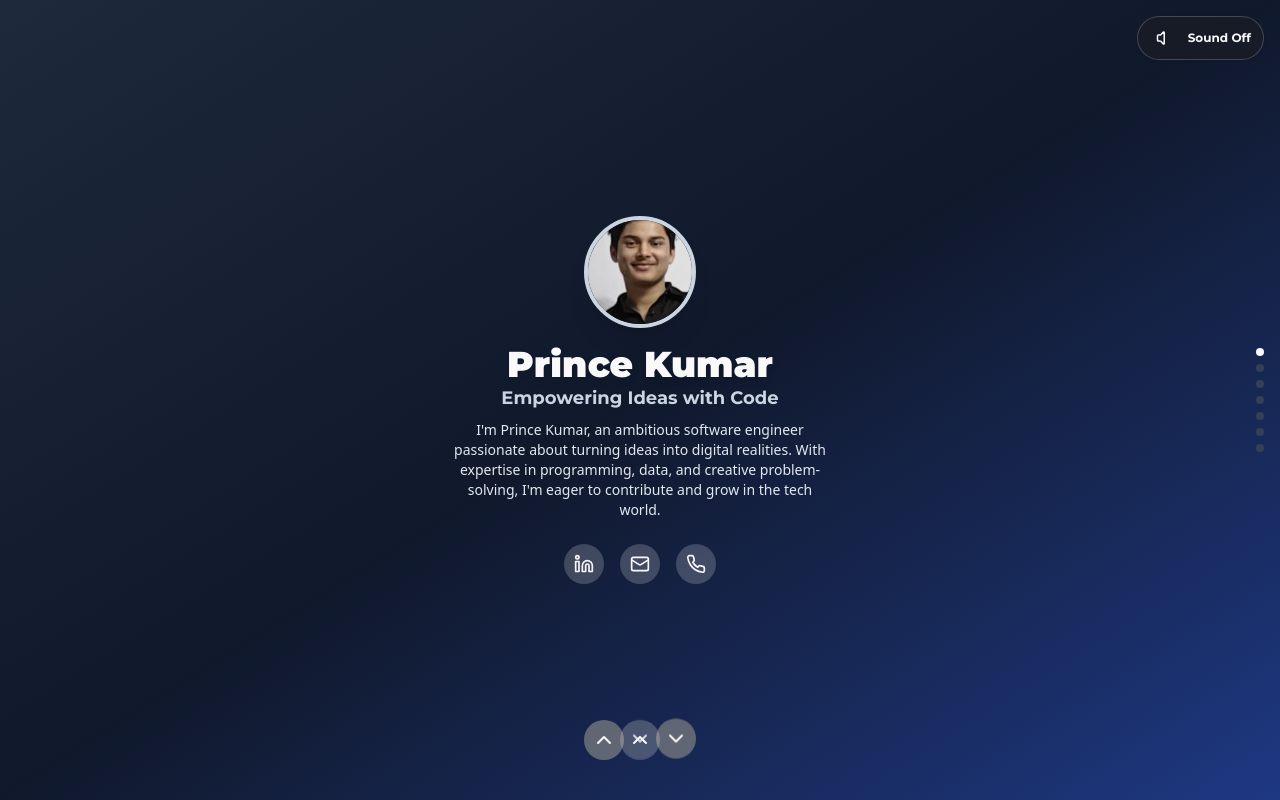
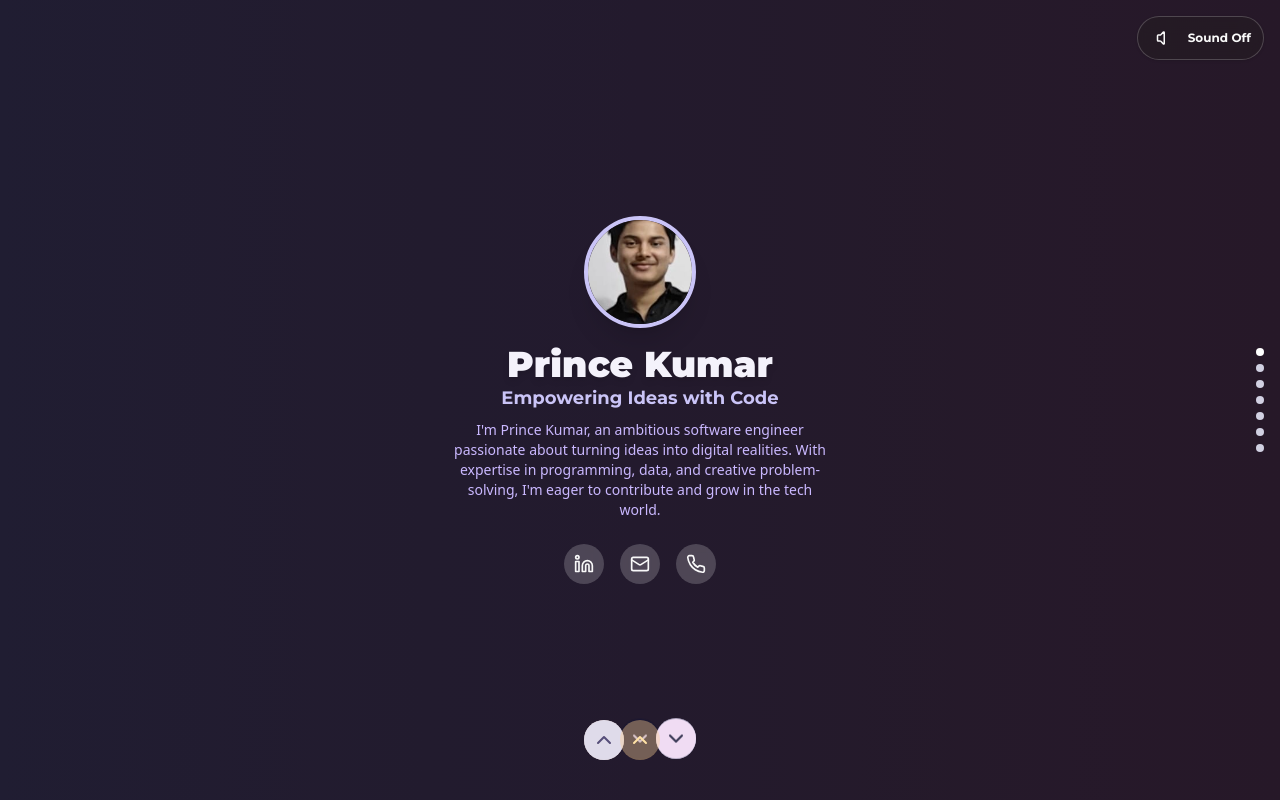
Before and after one commit to love00799/princecv, a React (Vite) app: page / in a window 1280 px wide. Built offline with nearby package versions, Linux system fonts and the light colour scheme.

Commit message:
Refactor: Improve color scheme across pages
Adjust the color palette and styling to create a more professional look and feel throughout the application.

```diff
--- a/src/pages/Resume.tsx
+++ b/src/pages/Resume.tsx
@@ -1,3 +1,4 @@
+
 import { useRef, useState } from "react";
 import SocialIcons from "../components/SocialIcons";
 import { ChevronUp, ChevronDown } from "lucide-react";
@@ -52,7 +53,7 @@ export default function Resume() {
   };
 
   return (
-    <div className="h-screen flex flex-col overflow-hidden bg-shortsNeutral-900">
+    <div className="h-screen flex flex-col overflow-hidden bg-[#10121A]">
       {/* Audio controls */}
       <div className="absolute top-4 right-4 z-50">
         <BackgroundAudio />
@@ -74,22 +75,25 @@ export default function Resume() {
         {/* Profile Section */}
         <section
           id="profile"
-          className="h-screen w-full flex flex-col items-center justify-center snap-start relative bg-gradient-to-br from-shortsNeutral-800 via-shortsNeutral-900 to-shortsBlue-900 p-4"
+          className="h-screen w-full flex flex-col items-center justify-center snap-start relative"
+          style={{
+            background: "linear-gradient(90deg, #28243e 0%, #301e32 100%)"
+          }}
         >
-          <div className="absolute inset-0 bg-shortsNeutral-800 opacity-10 z-0"></div>
+          <div className="absolute inset-0 bg-black/20 z-0"></div>
           <div className="max-w-sm w-full flex flex-col items-center z-10">
             <img
               src="/lovable-uploads/365c6999-af97-4e00-a7c4-c9eb8aa2cc4d.png"
               alt="Profile"
-              className="w-28 h-28 rounded-full object-cover border-4 border-shortsNeutral-300 shadow-xl"
+              className="w-28 h-28 rounded-full object-cover border-4 border-[#CAC4F7] shadow-xl"
             />
-            <h1 className="text-4xl font-extrabold font-montserrat text-shortsWhite mt-4 drop-shadow-md">
+            <h1 className="text-4xl font-extrabold font-montserrat text-[#f4f2fb] mt-4 drop-shadow-md">
               Prince Kumar
             </h1>
-            <p className="text-lg font-semibold font-montserrat text-shortsNeutral-300 mb-2">
+            <p className="text-lg font-semibold font-montserrat text-[#CAC4F7] mb-2">
               Empowering Ideas with Code
             </p>
-            <p className="text-sm text-shortsNeutral-200 mb-4 text-center">
+            <p className="text-sm text-[#CAB8FF] mb-4 text-center">
               I&apos;m Prince Kumar, an ambitious software engineer passionate about turning ideas into digital realities. With expertise in programming, data, and creative problem-solving, I&apos;m eager to contribute and grow in the tech world.
             </p>
             <div className="flex justify-center mt-2">
@@ -99,9 +103,9 @@ export default function Resume() {
           <div className="absolute bottom-10 left-0 right-0 flex justify-center">
             <button
               onClick={scrollToNextSection}
-              className="bg-shortsNeutral-700/30 hover:bg-shortsNeutral-700/50 p-2 rounded-full animate-bounce"
+              className="bg-[#1A1732]/80 hover:bg-[#1A1732] p-2 rounded-full animate-bounce"
             >
-              <ChevronDown className="text-shortsNeutral-300" />
+              <ChevronDown className="text-[#CAC4F7]" />
             </button>
           </div>
         </section>
@@ -109,14 +113,17 @@ export default function Resume() {
         {/* Skills Section */}
         <section
           id="skills"
-          className="h-screen w-full flex flex-col items-center justify-center snap-start p-6 bg-gradient-to-br from-shortsBlue-900 to-shortsNeutral-800"
+          className="h-screen w-full flex flex-col items-center justify-center snap-start p-6"
+          style={{
+            background: "linear-gradient(105deg, #8bd2fd 0%, #e5deff 100%)"
+          }}
         >
-          <h2 className="text-3xl font-extrabold font-montserrat text-shortsWhite mb-10">Skills</h2>
+          <h2 className="text-3xl font-extrabold font-montserrat text-[#0a2741] mb-10">Skills</h2>
           <div className="flex flex-wrap justify-center gap-4 max-w-xs">
             {skills.map((skill) => (
               <span
                 key={skill}
-                className="bg-shortsNeutral-700/30 text-shortsNeutral-200 px-4 py-2 rounded-full text-sm font-semibold hover:bg-shortsNeutral-700/50 transition-colors duration-200 border border-shortsNeutral-700/30"
+                className="bg-white/60 text-[#3D405B] px-4 py-2 rounded-full text-sm font-semibold hover:bg-white/80 transition-colors duration-200 border border-[#a7d6f9]/40"
               >
                 {skill}
               </span>
@@ -126,126 +133,142 @@ export default function Resume() {
           <div className="absolute bottom-10 left-0 right-0 flex justify-center gap-8">
             <button
               onClick={scrollToPrevSection}
-              className="bg-shortsNeutral-700/30 p-2 rounded-full"
+              className="bg-white/20 p-2 rounded-full"
             >
-              <ChevronUp className="text-shortsNeutral-300" />
+              <ChevronUp className="text-[#474A5B]" />
             </button>
             <button
               onClick={scrollToNextSection}
-              className="bg-shortsNeutral-700/30 p-2 rounded-full animate-bounce"
+              className="bg-white/20 p-2 rounded-full animate-bounce"
             >
-              <ChevronDown className="text-shortsNeutral-300" />
+              <ChevronDown className="text-[#474A5B]" />
             </button>
           </div>
         </section>
 
         {/* Education Section */}
-        <section id="education" className="h-screen w-full flex flex-col items-center justify-center snap-start p-6 bg-gradient-to-br from-shortsAccent to-shortsPurple">
-          <h2 className="text-3xl font-extrabold font-montserrat text-shortsWhite mb-8">Education</h2>
+        <section id="education" className="h-screen w-full flex flex-col items-center justify-center snap-start p-6"
+          style={{
+            background: "linear-gradient(90deg, #ffdee1 0%, #e5deff 100%)"
+          }}
+        >
+          <h2 className="text-3xl font-extrabold font-montserrat text-[#4A356E] mb-8">Education</h2>
           <div className="max-w-xs space-y-6">
-            <div className="bg-shortsWhite/10 backdrop-blur-sm p-4 rounded-xl border border-shortsWhite/30">
-              <h3 className="text-xl font-bold text-shortsWhite">B-Tech (CS & System Engineering)</h3>
-              <p className="text-shortsWhite/80">KIIT, Odisha (2020-2024)</p>
-              <p className="text-shortsWhite font-semibold">81.6%</p>
+            <div className="bg-white/70 backdrop-blur-[2px] p-4 rounded-xl border border-[#f3a3b8]">
+              <h3 className="text-xl font-bold text-[#8e236e]">B-Tech (CS & System Engineering)</h3>
+              <p className="text-[#805b8c]/90">KIIT, Odisha (2020-2024)</p>
+              <p className="text-[#53416f] font-semibold">81.6%</p>
             </div>
-            <div className="bg-shortsWhite/10 backdrop-blur-sm p-4 rounded-xl border border-shortsWhite/30">
-              <h3 className="text-xl font-bold text-shortsWhite">12th Board</h3>
-              <p className="text-shortsWhite/80">M.R. Janta College, Bihar Board (2018-2020)</p>
-              <p className="text-shortsWhite font-semibold">62.8%</p>
+            <div className="bg-white/60 backdrop-blur-[2px] p-4 rounded-xl border border-[#dab5ff]">
+              <h3 className="text-xl font-bold text-[#4a356e]">12th Board</h3>
+              <p className="text-[#7f5da8]/80">M.R. Janta College, Bihar Board (2018-2020)</p>
+              <p className="text-[#6c4c93] font-semibold">62.8%</p>
             </div>
-            <div className="bg-shortsWhite/10 backdrop-blur-sm p-4 rounded-xl border border-shortsWhite/30">
-              <h3 className="text-xl font-bold text-shortsWhite">10th Board</h3>
-              <p className="text-shortsWhite/80">DAV Public School, CBSE (2015-2018)</p>
-              <p className="text-shortsWhite font-semibold">46.8%</p>
+            <div className="bg-white/60 backdrop-blur-[2px] p-4 rounded-xl border border-[#b2b4e0]">
+              <h3 className="text-xl font-bold text-[#474a5b]">10th Board</h3>
+              <p className="text-[#595b73]/80">DAV Public School, CBSE (2015-2018)</p>
+              <p className="text-[#474a5b] font-semibold">46.8%</p>
             </div>
           </div>
 
           <div className="absolute bottom-10 left-0 right-0 flex justify-center gap-8">
             <button
               onClick={scrollToPrevSection}
-              className="bg-shortsWhite/20 p-2 rounded-full"
+              className="bg-[#f3a3b8]/40 p-2 rounded-full"
             >
-              <ChevronUp className="text-shortsWhite" />
+              <ChevronUp className="text-[#8e236e]" />
             </button>
             <button
               onClick={scrollToNextSection}
-              className="bg-shortsWhite/20 p-2 rounded-full animate-bounce"
+              className="bg-[#dab5ff]/60 p-2 rounded-full animate-bounce"
             >
-              <ChevronDown className="text-shortsWhite" />
+              <ChevronDown className="text-[#4a356e]" />
             </button>
           </div>
         </section>
 
         {/* Projects Section */}
-        <section id="projects" className="h-screen w-full flex flex-col items-center justify-center snap-start p-6 bg-gradient-to-br from-shortsYellow to-shortsRed">
-          <h2 className="text-3xl font-extrabold font-montserrat text-shortsDark mb-8">Projects</h2>
+        <section id="projects" className="h-screen w-full flex flex-col items-center justify-center snap-start p-6"
+          style={{
+            background: "linear-gradient(93deg,#f9f8eb 0%, #e2eafb 85%)"
+          }}
+        >
+          <h2 className="text-3xl font-extrabold font-montserrat text-[#404050] mb-8">Projects</h2>
           <div className="max-w-xs space-y-6">
-            <div className="bg-shortsDark/10 backdrop-blur-sm p-4 rounded-xl border border-shortsDark/30">
-              <h3 className="text-xl font-bold text-shortsDark">Sentiment Analysis on Twitter Data</h3>
-              <p className="text-shortsDark/80">NLP project analyzing opinions from tweets</p>
+            <div className="bg-[#6789ed]/10 backdrop-blur-[1px] p-4 rounded-xl border border-[#b1b4e1]/50">
+              <h3 className="text-xl font-bold text-[#21448e]">Sentiment Analysis on Twitter Data</h3>
+              <p className="text-[#21448e]/70">NLP project analyzing opinions from tweets</p>
             </div>
-            <div className="bg-shortsDark/10 backdrop-blur-sm p-4 rounded-xl border border-shortsDark/30">
-              <h3 className="text-xl font-bold text-shortsDark">Bangalore House Price Prediction</h3>
-              <p className="text-shortsDark/80">ML regression model</p>
+            <div className="bg-[#8de4cd]/10 backdrop-blur-[1px] p-4 rounded-xl border border-[#86e3ce]/50">
+              <h3 className="text-xl font-bold text-[#187259]">Bangalore House Price Prediction</h3>
+              <p className="text-[#187259]/70">ML regression model</p>
             </div>
           </div>
 
           <div className="absolute bottom-10 left-0 right-0 flex justify-center gap-8">
             <button
               onClick={scrollToPrevSection}
-              className="bg-shortsDark/20 p-2 rounded-full"
+              className="bg-[#b1b4e1]/40 p-2 rounded-full"
             >
-              <ChevronUp className="text-shortsDark" />
+              <ChevronUp className="text-[#21448e]" />
             </button>
             <button
               onClick={scrollToNextSection}
-              className="bg-shortsDark/20 p-2 rounded-full animate-bounce"
+              className="bg-[#86e3ce]/40 p-2 rounded-full animate-bounce"
             >
-              <ChevronDown className="text-shortsDark" />
+              <ChevronDown className="text-[#187259]" />
             </button>
           </div>
         </section>
 
         {/* Internships Section */}
-        <section id="internships" className="h-screen w-full flex flex-col items-center justify-center snap-start p-6 bg-gradient-to-br from-shortsAccent to-shortsYellow">
-          <h2 className="text-3xl font-extrabold font-montserrat text-shortsDark mb-8">Internships</h2>
+        <section id="internships" className="h-screen w-full flex flex-col items-center justify-center snap-start p-6"
+          style={{
+            background: "linear-gradient(100deg,#fffbe8 0%, #e1eecf 100%)"
+          }}
+        >
+          <h2 className="text-3xl font-extrabold font-montserrat text-[#44342f] mb-8">Internships</h2>
           <div className="max-w-xs space-y-6">
-            <div className="bg-shortsDark/10 backdrop-blur-sm p-4 rounded-xl border border-shortsDark/30">
-              <h3 className="text-xl font-bold text-shortsDark">Marketing & Tech Support Intern</h3>
-              <p className="text-shortsDark/80">Semika Technology (May–June 2023)</p>
+            <div className="bg-white/80 backdrop-blur-[1px] p-4 rounded-xl border border-[#FFF7AE]/50">
+              <h3 className="text-xl font-bold text-[#ca9342]">Marketing & Tech Support Intern</h3>
+              <p className="text-[#44342f]/80">Semika Technology (May–June 2023)</p>
             </div>
-            <div className="bg-shortsDark/10 backdrop-blur-sm p-4 rounded-xl border border-shortsDark/30">
-              <h3 className="text-xl font-bold text-shortsDark">Sales & Marketing</h3>
-              <p className="text-shortsDark/80">Highradius (Aug–Sept 2023)</p>
+            <div className="bg-white/80 backdrop-blur-[1px] p-4 rounded-xl border border-[#dfc4e7]/40">
+              <h3 className="text-xl font-bold text-[#9367a6]">Sales & Marketing</h3>
+              <p className="text-[#44342f]/80">Highradius (Aug–Sept 2023)</p>
             </div>
           </div>
 
           <div className="absolute bottom-10 left-0 right-0 flex justify-center gap-8">
             <button
               onClick={scrollToPrevSection}
-              className="bg-shortsDark/20 p-2 rounded-full"
+              className="bg-[#FFF7AE]/40 p-2 rounded-full"
             >
-              <ChevronUp className="text-shortsDark" />
+              <ChevronUp className="text-[#ca9342]" />
             </button>
             <button
               onClick={scrollToNextSection}
-              className="bg-shortsDark/20 p-2 rounded-full animate-bounce"
+              className="bg-[#dfc4e7]/40 p-2 rounded-full animate-bounce"
             >
-              <ChevronDown className="text-shortsDark" />
+              <ChevronDown className="text-[#9367a6]" />
             </button>
           </div>
         </section>
 
         {/* Certifications Section */}
-        <section id="certifications" className="h-screen w-full flex flex-col items-center justify-center snap-start p-6 bg-gradient-to-br from-shortsPurple to-shortsAccent">
-          <h2 className="text-3xl font-extrabold font-montserrat text-shortsWhite mb-8">Certifications</h2>
+        <section id="certifications" className="h-screen w-full flex flex-col items-center justify-center snap-start p-6"
+                  style={{
+            background: "linear-gradient(70deg, #d5e8fa 0%, #fceaff 100%)"
+          }}
+        >
+          <h2 className="text-3xl font-extrabold font-montserrat text-[#373753] mb-8">Certifications</h2>
           <div className="max-w-xs max-h-[60vh] overflow-y-auto px-2 space-y-4">
             {certifications.map((cert, index) => (
               <div
                 key={index}
-                className="bg-shortsWhite/10 backdrop-blur-sm p-3 rounded-xl border border-shortsWhite/30"
+                className="bg-white/80 backdrop-blur-sm p-3 rounded-xl border border-[#e6e5fa]/60"
               >
-                <p className="text-shortsWhite font-medium">{cert}</p>
+                <p className="text-[#554e7b] font-medium">{cert}</p>
               </div>
             ))}
           </div>
@@ -253,28 +276,32 @@ export default function Resume() {
           <div className="absolute bottom-10 left-0 right-0 flex justify-center gap-8">
             <button
               onClick={scrollToPrevSection}
-              className="bg-shortsWhite/20 p-2 rounded-full"
+              className="bg-[#e6e5fa]/80 p-2 rounded-full"
             >
-              <ChevronUp className="text-shortsWhite" />
+              <ChevronUp className="text-[#554e7b]" />
             </button>
             <button
               onClick={scrollToNextSection}
-              className="bg-shortsWhite/20 p-2 rounded-full animate-bounce"
+              className="bg-[#ffe7fc]/80 p-2 rounded-full animate-bounce"
             >
-              <ChevronDown className="text-shortsWhite" />
+              <ChevronDown className="text-[#373753]" />
             </button>
           </div>
         </section>
 
         {/* Contact Section */}
-        <section id="contact" className="h-screen w-full flex flex-col items-center justify-center snap-start p-6 bg-gradient-to-b from-shortsRed to-shortsDark">
-          <h2 className="text-3xl font-extrabold font-montserrat text-shortsWhite mb-8">Let's Connect!</h2>
-          <p className="text-shortsWhite/90 text-center max-w-xs mb-8">
+        <section id="contact" className="h-screen w-full flex flex-col items-center justify-center snap-start p-6"
+          style={{
+            background: "linear-gradient(120deg,#6e59a5 0%, #212437 100%)"
+          }}
+        >
+          <h2 className="text-3xl font-extrabold font-montserrat text-white mb-8">Let's Connect!</h2>
+          <p className="text-white/90 text-center max-w-xs mb-8">
             Ready to collaborate or have questions? Reach out using social links or drop me an email!
           </p>
           <a
             href="mailto:ps1750322@gmail.com"
-            className="bg-shortsAccent text-shortsDark px-8 py-3 rounded-full font-bold uppercase font-montserrat text-lg tracking-widest shadow-lg hover:bg-shortsAccent/80 transition-all duration-300"
+            className="bg-[#f9cc90] text-[#212437] px-8 py-3 rounded-full font-bold uppercase font-montserrat text-lg tracking-widest shadow-lg hover:bg-[#ffe1a5] transition-all duration-300"
           >
             Contact Me
           </a>
@@ -285,9 +312,9 @@ export default function Resume() {
           <div className="absolute bottom-10 left-0 right-0 flex justify-center">
             <button
               onClick={scrollToPrevSection}
-              className="bg-shortsWhite/20 p-2 rounded-full"
+              className="bg-[#f9cc90]/40 p-2 rounded-full"
             >
-              <ChevronUp className="text-shortsWhite" />
+              <ChevronUp className="text-[#ffe1a5]" />
             </button>
           </div>
         </section>
@@ -298,7 +325,7 @@ export default function Resume() {
         {sections.map((section, index) => (
           <div
             key={index}
-            className={`w-2 h-2 rounded-full ${currentSection === index ? 'bg-shortsWhite' : 'bg-shortsNeutral-700'}`}
+            className={`w-2 h-2 rounded-full ${currentSection === index ? 'bg-white' : 'bg-[#d1d0e2]'}`}
             onClick={() => {
               const targetSection = document.getElementById(section.id);
               targetSection?.scrollIntoView({ behavior: "smooth" });
@@ -310,3 +337,6 @@ export default function Resume() {
     </div>
   );
 }
+
+// ⚠️ src/pages/Resume.tsx is getting long!
+// For easier updates or new features, ask me to split it into reusable components.
```
